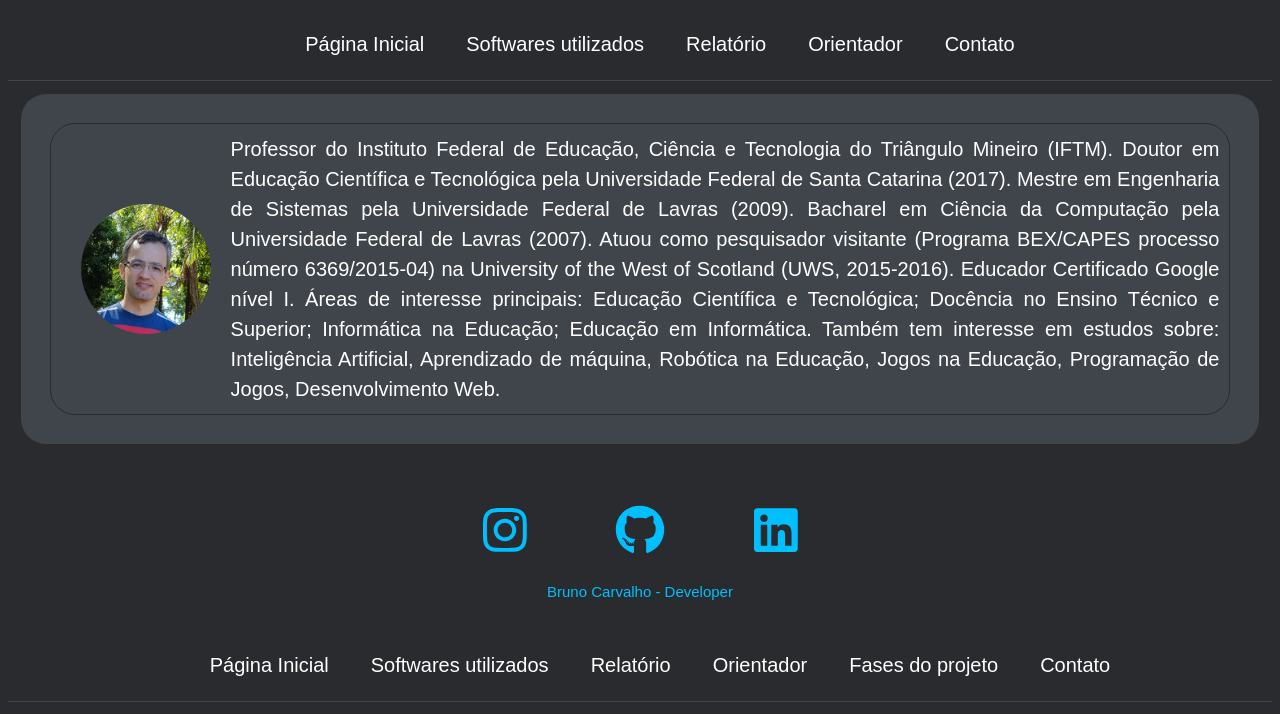
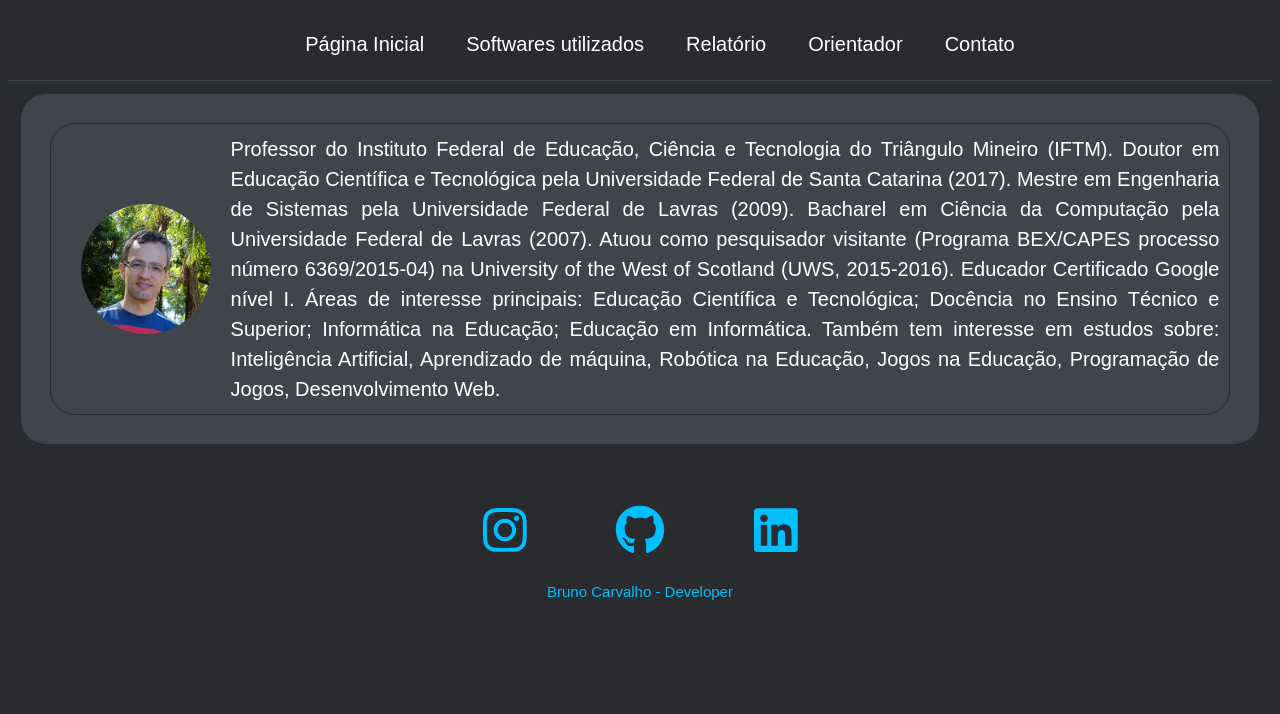
Before and after one commit to perera2k4/REDES-NEURAIS-ARTIFICIAIS, a plain HTML site: page orientador.html in a window 1280 px wide. Drawn offline with Linux system fonts and the light colour scheme.

Commit message:
Update orientador.html

```diff
--- a/orientador.html
+++ b/orientador.html
@@ -43,21 +43,5 @@
     </div>
 
 
-    <nav class="menu">
-        <ul>
-            <li><a href="index.html">Página Inicial</a></li>
-            <li><a href="softwares.html">Softwares utilizados</a></li>
-            <li><a href="relatorios.html">Relatório</a></li>
-            <li><a href="orientador.html">Orientador</a></li>
-            <li><a href="projeto.html">Fases do projeto</a>
-                <ul>
-                    <li><a href="rede_neural.html">Rede Neural</a></li>
-                    <li><a href="framework.html">Framework</a></li>
-                </ul>
-            </li>
-            <li><a href="contato.html">Contato</a></li>
-        </ul>
-    </nav>
-
 </body>
 </html>
```
